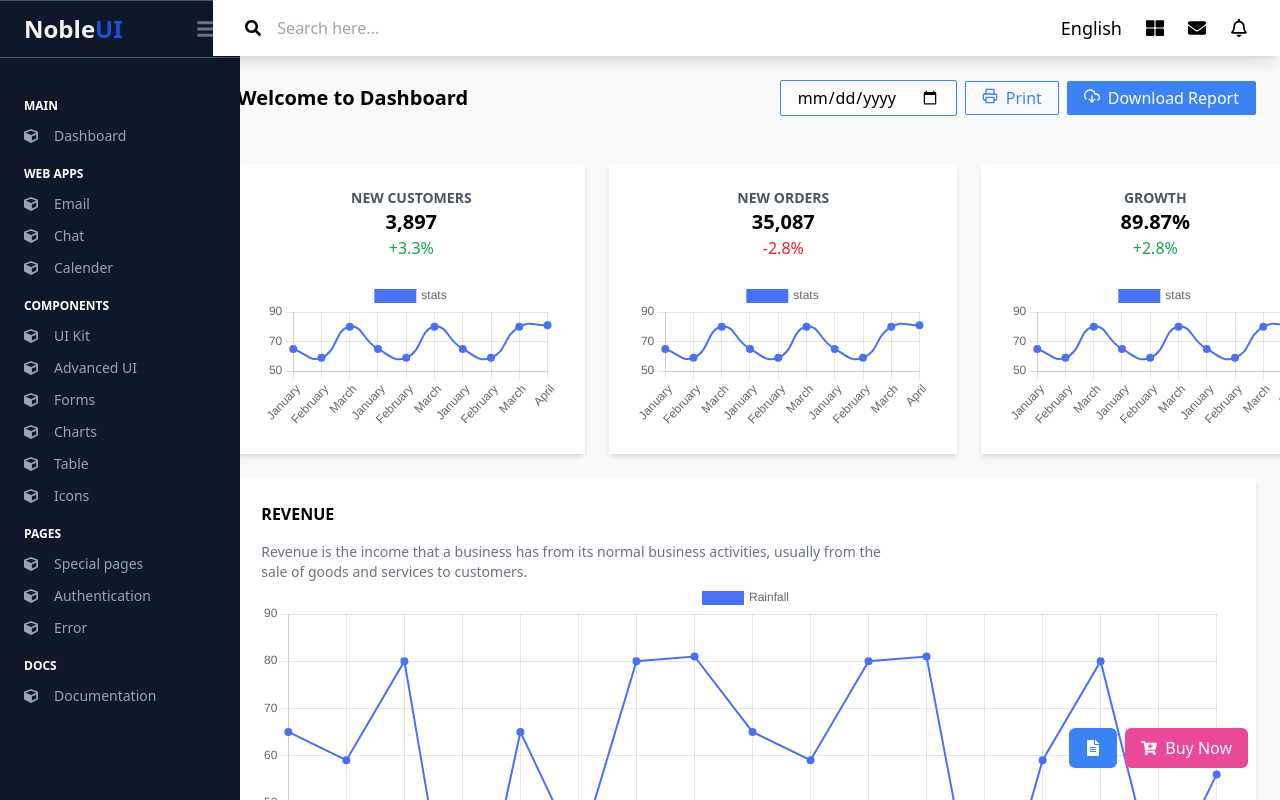
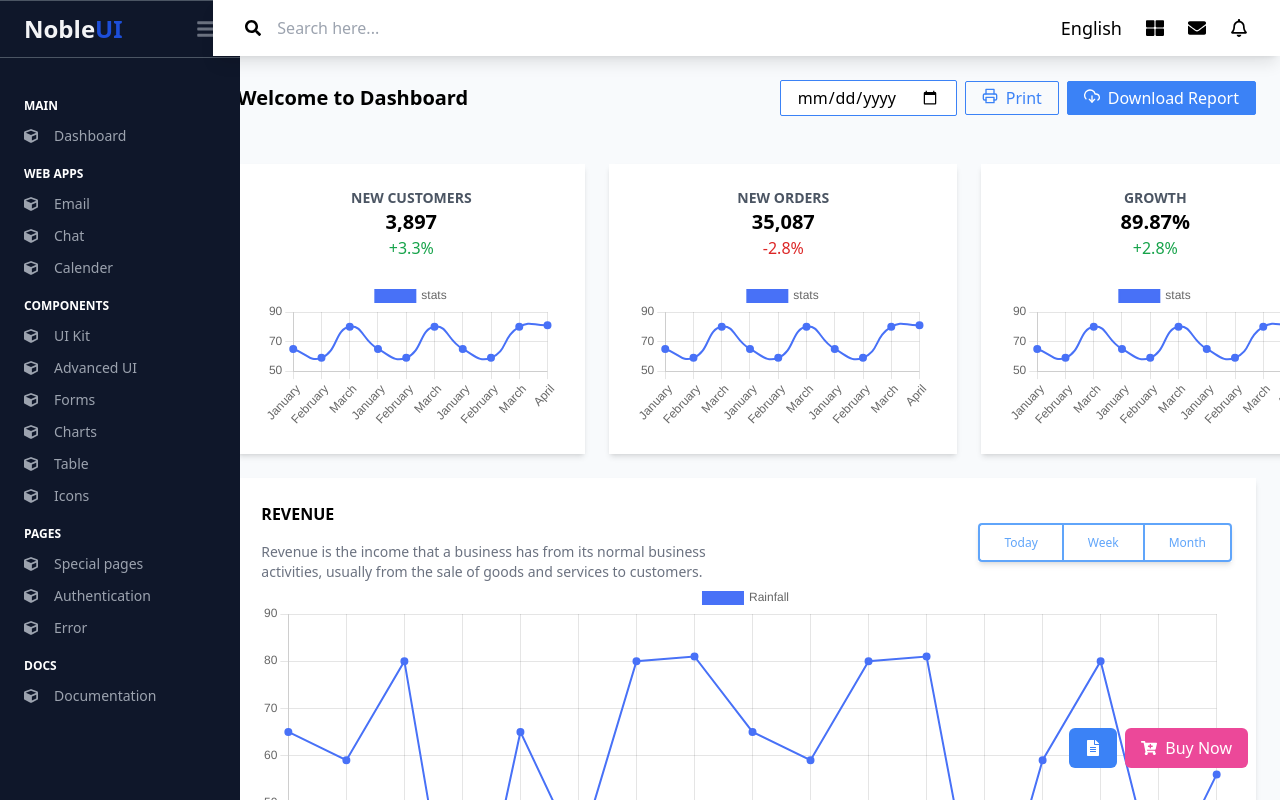
Before and after one commit to numan-iftikhar/NobleUI-dashboard-react, a React (Vite) app: page / in a window 1280 px wide. Shown: the top 800 px of the page. Built offline with nearby package versions, Linux system fonts and the light colour scheme.

Commit message:
add button group and top text of full-screen chart

```diff
--- a/src/App.jsx
+++ b/src/App.jsx
@@ -8,6 +8,7 @@ import Header from "./components/Header";
 import Stats from "./components/Stats";
 import { Line } from "react-chartjs-2";
 import Chart from "chart.js/auto";
+import ButtonGroup from "./components/ButtonGroup";
 
 function App() {
   const data = {
@@ -63,10 +64,19 @@ function App() {
         </div>
 
         <div className="fullScreenLineChart bg-white m-6 shadow-md p-6">
-          <h3 className="font-semibold text-md mb-4">REVENUE</h3>
-          <p className="text-sm text-gray-500 w-2/3">
-            Revenue is the income that a business has from its normal business activities, usually from the sale of goods and services to customers.
-          </p>
+          <div className="flex items-center justify-between">
+            <div>
+              <h3 className="font-semibold text-md mb-4">REVENUE</h3>
+              <p className="text-sm text-gray-500 w-2/3">
+                Revenue is the income that a business has from its normal
+                business activities, usually from the sale of goods and services
+                to customers.
+              </p>
+            </div>
+              <div>
+                <ButtonGroup />
+              </div>
+          </div>
           <Line
             data={data}
             options={{
--- /dev/null
+++ b/src/components/ButtonGroup.jsx
@@ -0,0 +1,37 @@
+import React from "react";
+
+const ButtonGroup = () => {
+    const bg__style = "inline-block px-6 py-2.5 font-medium text-xs leading-tight hover:bg-blue-400 focus:ring-0 active:bg-blue-500 border-2 border-blue-400 text-blue-400 hover:text-white transition duration-150 ease-in-out";
+
+  return (
+    <div>
+      <div class="flex items-center justify-center">
+        <div
+          class="inline-flex shadow-md hover:shadow-lg focus:shadow-lg"
+          role="group"
+        >
+          <button
+            type="button"
+            class={`rounded-l border-r-0 ${bg__style}`}
+          >
+            Today
+          </button>
+          <button
+            type="button"
+            class={`border-r-0 ${bg__style}`}
+          >
+            Week
+          </button>
+          <button
+            type="button"
+            class={`rounded-r ${bg__style}`}
+          >
+            Month
+          </button>
+        </div>
+      </div>
+    </div>
+  );
+};
+
+export default ButtonGroup;
```
